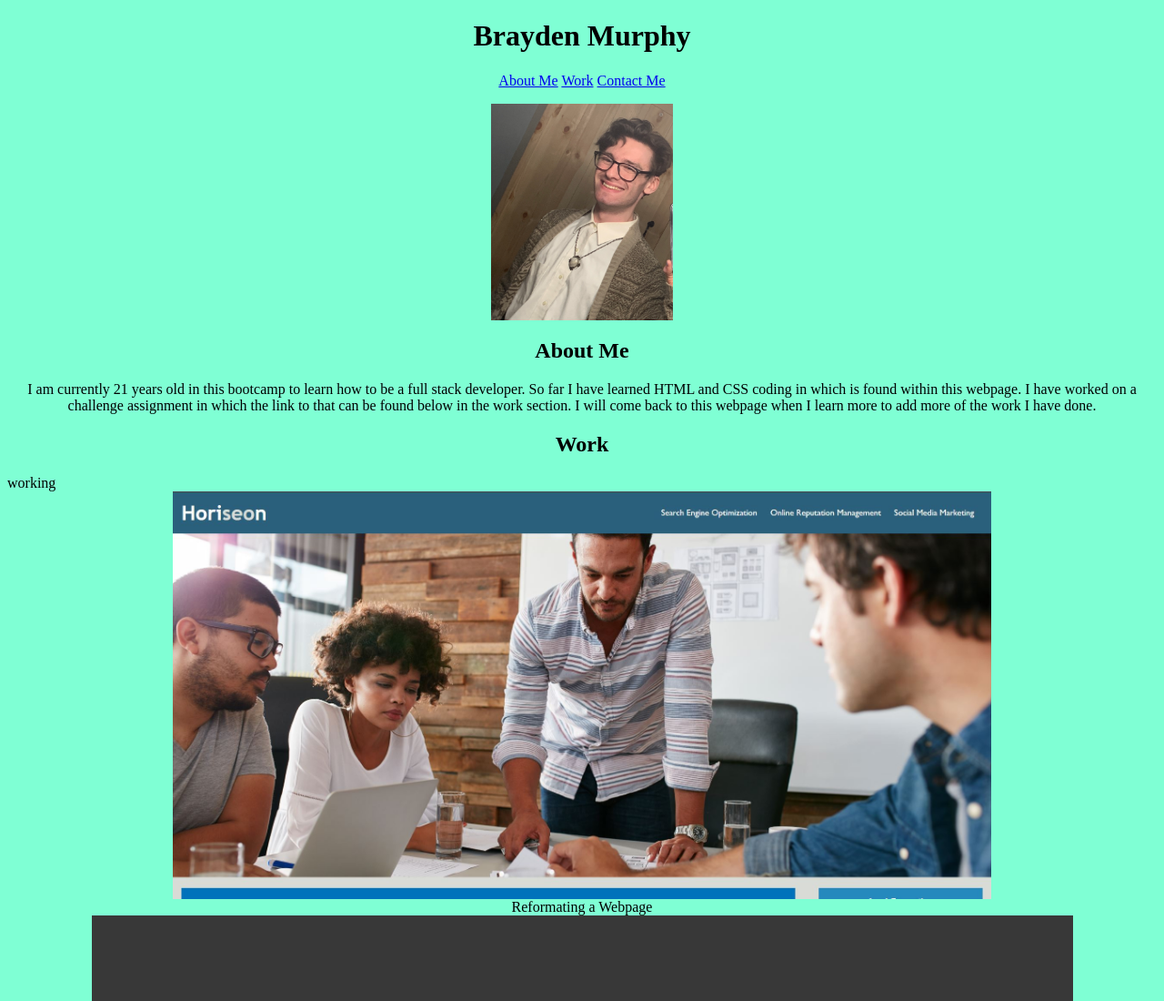
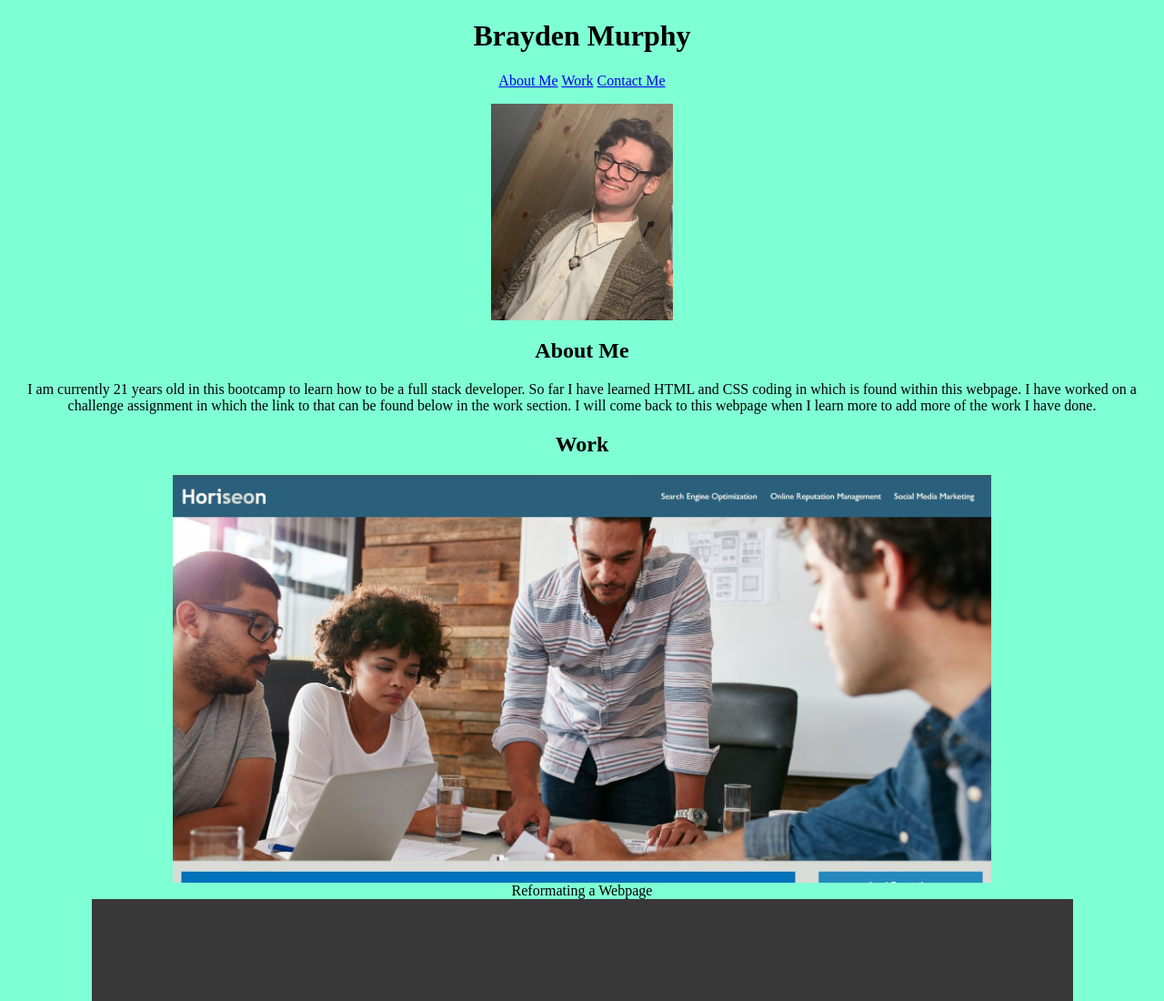
Before and after one commit to BrayMurph/Coding-Portfolio, a plain HTML site: page index.html in a window 1280 px wide. Shown: the top 1100 px of the page at 91% size. Drawn offline with Linux system fonts and the light colour scheme.

Commit message:
removed a line that served no purpose

```diff
--- a/index.html
+++ b/index.html
@@ -52,7 +52,6 @@
                 Work
             </h2>
             <section>
-                <a>working</a>
                 <a href="https://braymurph.github.io/challenge-1/" class="work-img"><img  src="./assets/images/Project 2.JPG"  class="work-img-1"/></a>
                 <a class="work-img">Reformating a Webpage</a>
                 <a href="https://braymurph.github.io/Dict-Pic/" class="work-img"><img src="./assets/images/12321.JPG"/></a>
```
